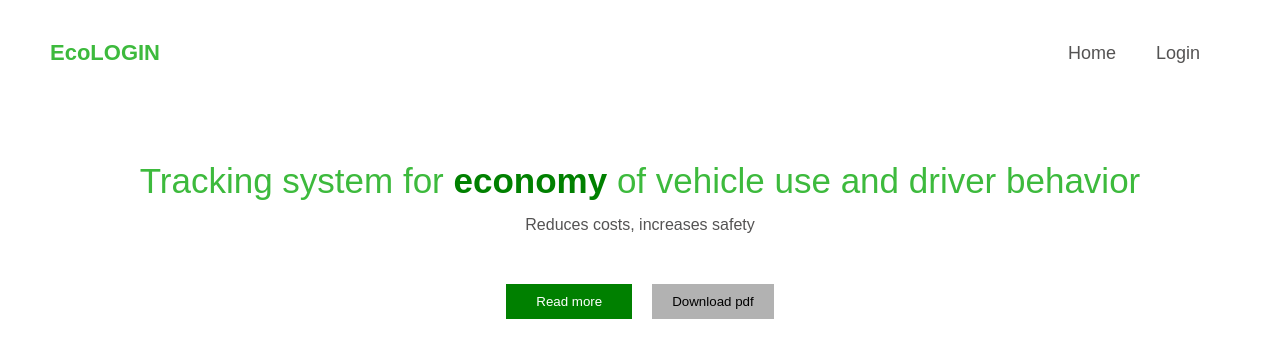
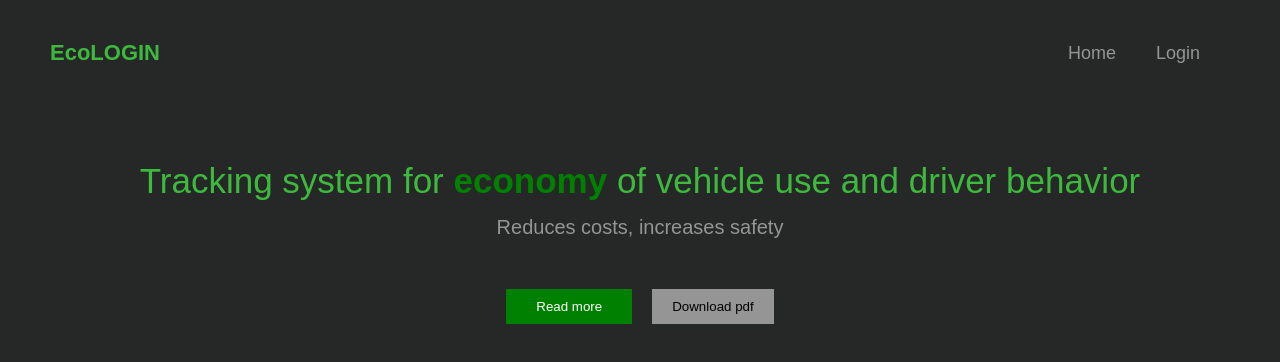
Before and after one commit to 665-stack/router-firebase-integration, a React (Create React App) app: page / in a window 1280 px wide. Shown: the top 362 px of the page. Built offline with nearby package versions, Linux system fonts and the light colour scheme.

Commit message:
fix stylel

```diff
--- a/src/Components/Header/Header.css
+++ b/src/Components/Header/Header.css
@@ -19,7 +19,7 @@
     padding: 0px 10px;
     text-decoration: none;
     font-size: 18px;
-    color: rgb(84, 83, 83);
+    color: rgb(149, 149, 149);
     font-family: Arial, Helvetica, sans-serif;
 }
 
--- a/src/Components/Home/Home.css
+++ b/src/Components/Home/Home.css
@@ -18,7 +18,8 @@
 
 .home p {
     margin-top: 10px;
-    color: rgb(84, 83, 83);
+    font-size: 20px;
+    color: rgb(149, 149, 149);
     font-family: Arial, Helvetica, sans-serif;
 }
 
@@ -36,7 +37,7 @@
 }
 
 .pdf-button {
-    background-color: rgb(178, 178, 178);
+    background-color: rgb(149, 149, 149);
     color: black;
     border: none;
     padding: 10px 20px;
--- a/src/Components/Login/Login.css
+++ b/src/Components/Login/Login.css
@@ -1,5 +1,5 @@
 .login {
-    color: green;
+    color: rgb(34, 165, 34);
     font-family: Arial, Helvetica, sans-serif;
     margin-top: 60px;
 }
--- a/src/index.css
+++ b/src/index.css
@@ -1,5 +1,5 @@
 body {
-  /* background-color: rgb(215, 216, 216); */
+  background-color: rgb(38, 39, 39);
 }
 
 /* body {
```
